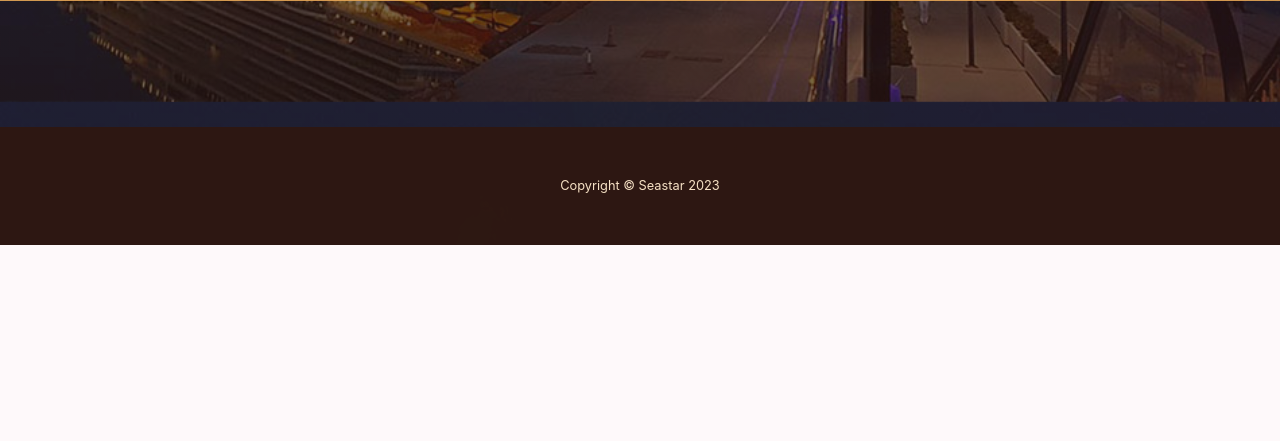
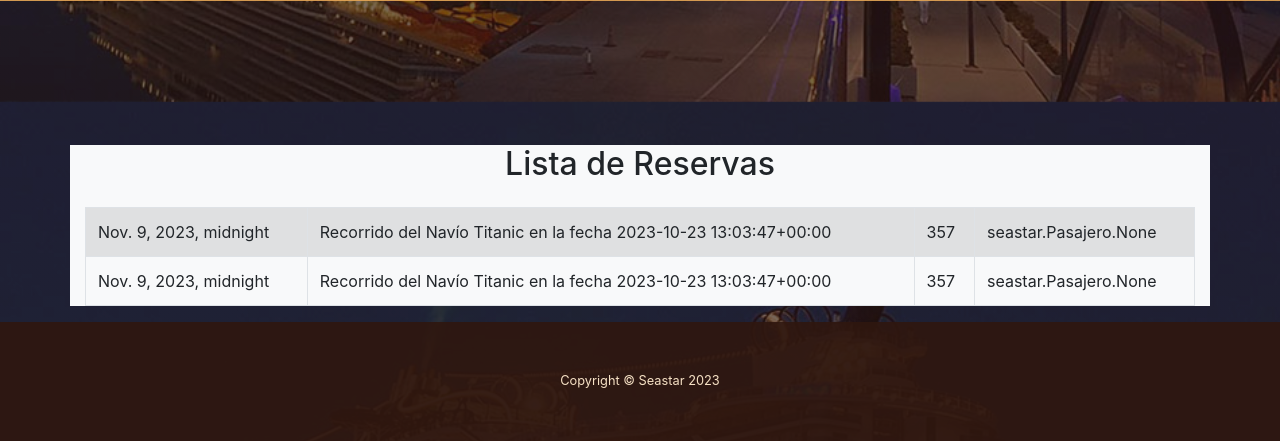
Before and after one commit to Ferchovich/SEA_STAR, a Django app: page /tripulante.html in a window 1280 px wide. Shown: the part 751-1192 px from the top of the page. Before the commit the page ends 996 px from the top, so only its background shows below. Run offline with Django 4.2, Linux system fonts and the light colour scheme; data comes from the database, SQL or seed files in the repository; both versions use the stored data as it was after the commit; some libraries are stand-ins or nearby versions.

Commit message:
creación de la tabla de reservas

```diff
--- a/src/seastar/templates/tripulante.html
+++ b/src/seastar/templates/tripulante.html
@@ -160,4 +160,26 @@
     </div>
 
 
+    <div class="container mt-5 bg-light bg-faded">
+        <h2 class="text-center mb-4 section-heading-lower">Lista de Reservas</h2>
+        <table class="table table-bordered table-striped">
+            {% for reserva in reservas %}
+                <tr>
+                    <td>
+                        <a>{{reserva.fechaReserva}}</a>
+                    </td>
+                    <td>
+                        <a>{{reserva.recorridoReservado}}</a>
+                    </td>
+                    <td>
+                        <a>{{reserva.camaroteReservado}}</a>
+                    </td>
+                    <td>
+                        <a>{{reserva.listaPasajeros}}</a>
+                    </td>
+                </tr>
+            {% endfor %}
+        </table>
+    </div>
+
 {% endblock %}
--- a/src/seastar/views.py
+++ b/src/seastar/views.py
@@ -149,6 +149,7 @@
     recorridos = Recorrido.objects.all()
     navios = Navio.objects.all()
     itinerarios = Itinerario.objects.all()
+    reservas = ReservaCamarote.objects.all()
     if request.method == 'POST':
         num = request.POST['num']
         iti = request.POST['itinerario']
@@ -162,7 +163,7 @@
         myRecorrido = Recorrido(numeroEscala=num,itinerarioRealizado=itiF,navioDelViaje=navF,fechaViaje=fecha,duracionViaje=duracion)
         myRecorrido.save()
 
-    return render(request, "tripulante.html", { "itinerarios" : itinerarios , "navios" : navios , "recorridos": recorridos , "logged_user": logged_user })
+    return render(request, "tripulante.html", { "itinerarios" : itinerarios , "reservas" : reservas , "navios" : navios , "recorridos": recorridos , "logged_user": logged_user })
 
 def getLoggedUser(request: HttpRequest):
     return request.session.get("user", "Iniciar Sesion")
```
Also changed, not shown: src/db.sqlite3.
